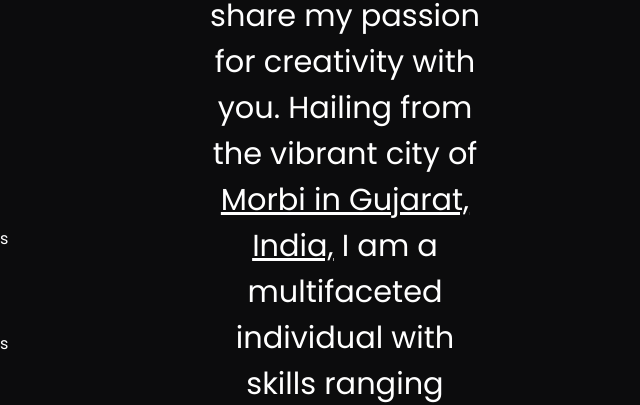
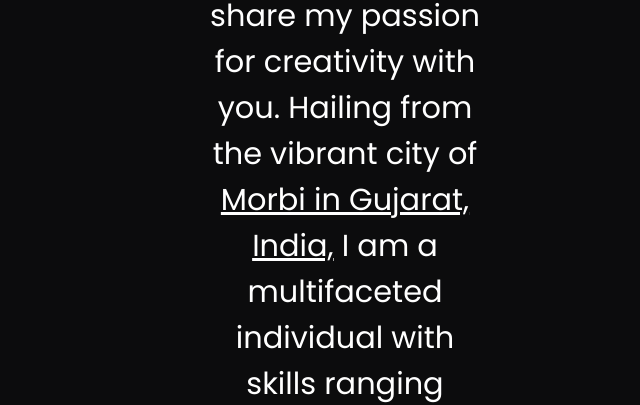
Before and after one commit to princemerja1/PrinceMerja, a plain HTML site: page index.html in a window 1280 px wide. Shown: the part 2091-2496 px from the top of the page, 0-640 px from the left. Drawn offline with nearby package versions, Linux system fonts and the light colour scheme; a web font is replaced by a local one.

Commit message:
Update index.html

```diff
--- a/index.html
+++ b/index.html
@@ -111,10 +111,10 @@
         </div>
       </div>
       <div class="section3" id="work">
-        s
+
       </div>
       <div class="section4" id="contactus">
-        s
+
       </div>
 
     </main>
```
